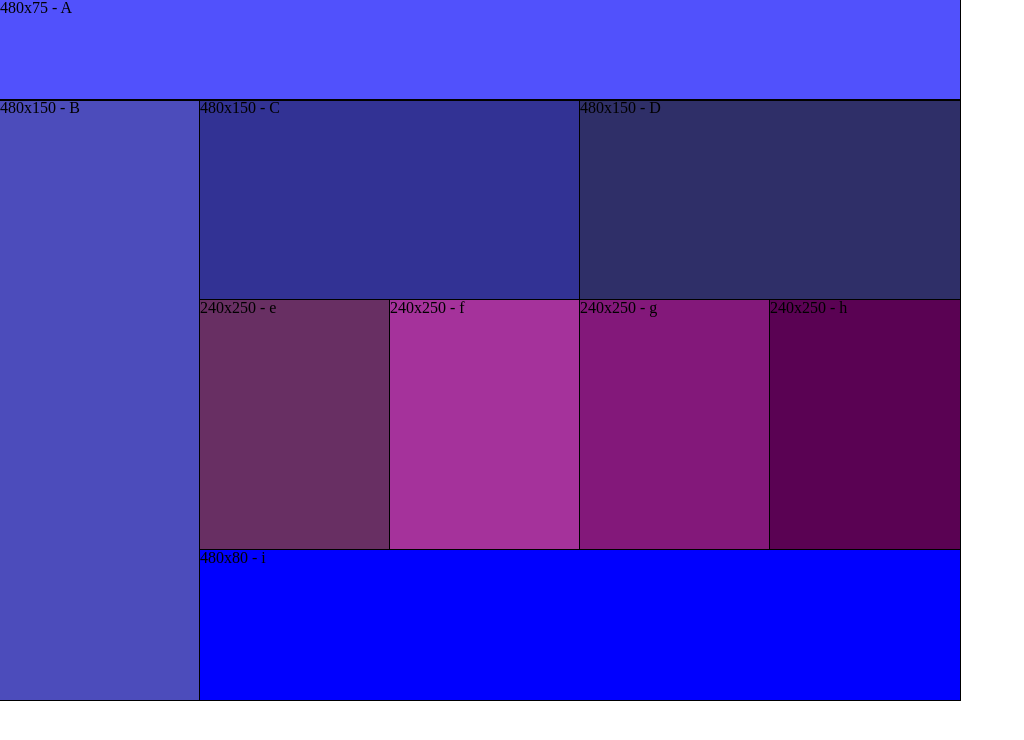
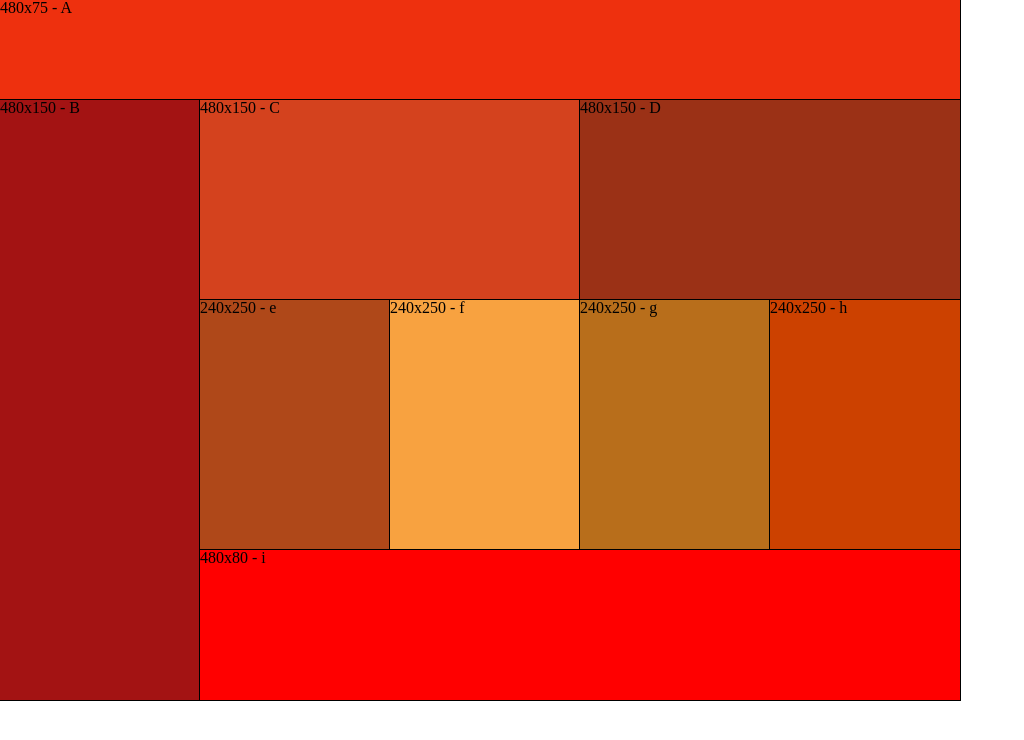
Before and after one commit to nacerillo/lab-01-301, a plain HTML site: page index.html in a window 1280 px wide. Shown: the whole page, without its empty margins (0-1024 px from the left). Drawn offline with nearby package versions, Linux system fonts and the light colour scheme.

Commit message:
Completeing RWD Lab. updating with css Grid

```diff
--- a/base.css
+++ b/base.css
@@ -34,3 +34,35 @@ section {
 #art-h {
   background-color: rgb(90, 2, 83);
 }
+
+@media screen and (min-width: 770px) {
+  #footer {
+    background: red;
+    outline: solid 1px black;
+  }
+
+  #sec-a {
+    background-color: rgb(238, 48, 14);
+  }
+  #sec-b {
+    background-color: rgb(163, 19, 19);
+  }
+  #sec-c {
+    background-color: rgb(212, 66, 30);
+  }
+  #sec-d {
+    background-color: rgb(155, 49, 22);
+  }
+  #art-e {
+    background-color: rgb(175, 72, 25);
+  }
+  #art-f {
+    background-color: rgb(248, 162, 64);
+  }
+  #art-g {
+    background-color: rgb(184, 110, 27);
+  }
+  #art-h {
+    background-color: rgb(204, 65, 0);
+  }
+}
--- a/index.html
+++ b/index.html
@@ -1,22 +1,22 @@
 
     <!DOCTYPE html>
     <html>
-
-
-    <body>
         <head>
             <link rel="stylesheet" href="reset.css">
             <link rel="stylesheet" href="base.css">
             <link rel="stylesheet" href="layout.css">
             <script src="https://cdn.jsdelivr.net/npm/chart.js@2.9.4/dist/Chart.min.js"></script>
           </head>
+
+    <body>
+
         <section id = "sec-a">
            480x75 - A
         </section>
+
         <section id = "sec-b">
             480x150 - B
         </section>
-
         <section id = "sec-c">
             480x150 - C
         </section>
@@ -24,7 +24,7 @@
             480x150 - D
         </section>
 
-
+     <div id = "articles-group">
         <article class = "middle-boxes" id = "art-e">
             240x250 - e
         </article>
@@ -38,7 +38,7 @@
         <article class = "middle-boxes" id = "art-h">
             240x250 - h
         </article>
-
+    </div>
        <div id = "footer">
            480x80 - i
        </div>
--- a/layout.css
+++ b/layout.css
@@ -1,7 +1,4 @@
-#footer {
-  float: left;
-}
-#sec-a {
+/*#sec-a {
   height: 75px;
   width: 480px;
 }
@@ -16,56 +13,79 @@
 #sec-d {
   height: 125px;
   width: 480px;
-}
-.middle-boxes {
+}*/
+/*.middle-boxes {
   width: 240px;
   height: 250px;
   float: left;
+}*/
+
+body {
+  height: 100vh;
+  width: 480px;
+  display: grid;
+  grid-template-rows: 75px 150px 125px 125px 250px 250px 80px;
+  grid-template-columns: 480px;
+}
+#sec-a {
+  grid-row: 1/2;
+  grid-column: 1/3;
+}
+#sec-b {
+  grid-row: 2/3;
+  grid-column: 1/3;
+}
+#sec-c {
+  grid-row: 3/4;
+  grid-column: 1/3;
+}
+#sec-d {
+  grid-row: 4/5;
+  grid-column: 1/3;
 }
 
 #footer {
-  width: 480px;
-  height: 80px;
+  grid-row: 7/8;
+  grid-column: 1/3;
 }
 
+#articles-group {
+  display: grid;
+  grid-template-rows: 250px 250px;
+  grid-template-columns: 240px 240px;
+}
 @media screen and (min-width: 770px) {
   body {
-    max-width: 960px;
+    width: 960px;
+    display: grid;
+    grid-template-columns: 200px 190px 190px 190px 190px;
+    grid-template-rows: 100px 200px 250px 150px;
   }
   #sec-a {
-    width: 960px;
-    height: 100px;
+    grid-column: 1 / 6;
   }
   #sec-b {
-    height: 600px;
-    width: 200px;
-    float: left;
+    grid-column: 1/2;
+    grid-row: 2/5;
   }
   #sec-c {
-    height: 200px;
-    width: 380px;
-    float: left;
+    grid-row: 2/3; /* starting column /  ending column*/
+    grid-column: 2/4;
   }
   #sec-d {
-    height: 200px;
-    width: 380px;
-    float: left;
+    grid-row: 2/3;
+    grid-column: 4/6;
   }
 
-  .middle-boxes {
-    width: 190px;
-    height: 250px;
-    float: left;
+  #articles-group {
+    grid-row: 3/4;
+    grid-column: 2/6;
+    display: grid;
+    grid-template-rows: 1fr;
+    grid-template-columns: 1fr 1fr 1fr 1fr;
   }
-
-  article {
-    width: 190px;
-    height: 250px;
-    float: left;
-  }
-
   #footer {
-    width: 760px;
-    height: 150px;
+    grid-row: 4/5;
+    grid-column: 2/6;
   }
 }
```
